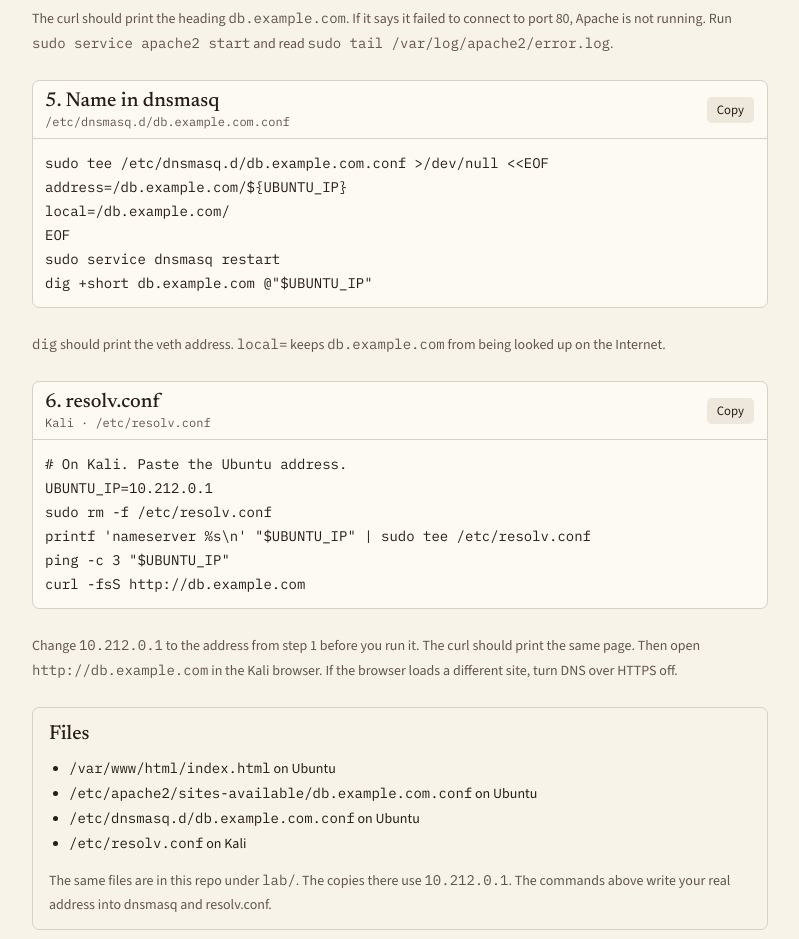
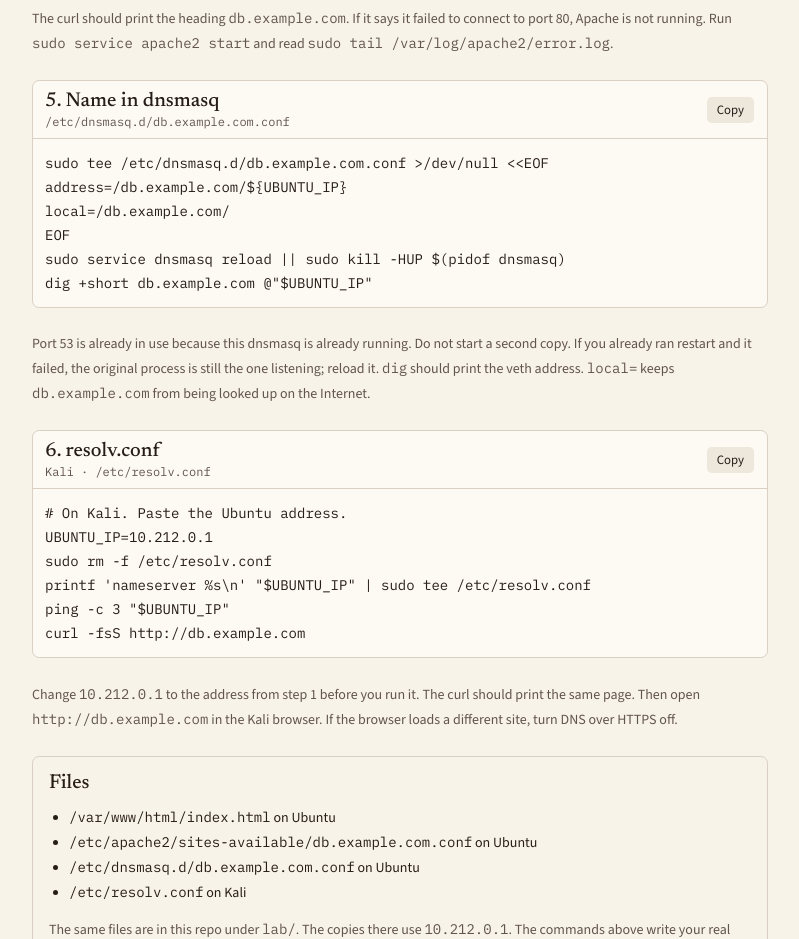
Before and after one commit to GalaticMatters/COM212labs, a Next.js app: page / in a window 1280 px wide. Shown: the part 1540-2479 px from the top of the page, without its empty margins (240-1039 px from the left). Built offline with nearby package versions, Linux system fonts and the light colour scheme.

Commit message:
Reload the running dnsmasq instead of restarting it.
Co-authored-by: tonynguyen.test12 <tonynguyen.test12@gmail.com>

```diff
--- a/app/page.tsx
+++ b/app/page.tsx
@@ -48,7 +48,7 @@ curl -fsS -H 'Host: db.example.com' http://127.0.0.1/`,
 address=/db.example.com/\${UBUNTU_IP}
 local=/db.example.com/
 EOF
-sudo service dnsmasq restart
+sudo service dnsmasq reload || sudo kill -HUP $(pidof dnsmasq)
 dig +short db.example.com @"$UBUNTU_IP"`,
   resolv: `# On Kali. Paste the Ubuntu address.
 UBUNTU_IP=10.212.0.1
@@ -130,6 +130,7 @@ export default function Page() {
         text={commands.dns}
       />
       <p className="text-sm leading-6 text-muted-foreground">
+        Port 53 is already in use because this dnsmasq is already running. Do not start a second copy. If you already ran restart and it failed, the original process is still the one listening; reload it.{" "}
         <code className="font-mono">dig</code> should print the veth address.{" "}
         <code className="font-mono">local=</code> keeps <code className="font-mono">db.example.com</code> from being looked up on the Internet.
       </p>
```
